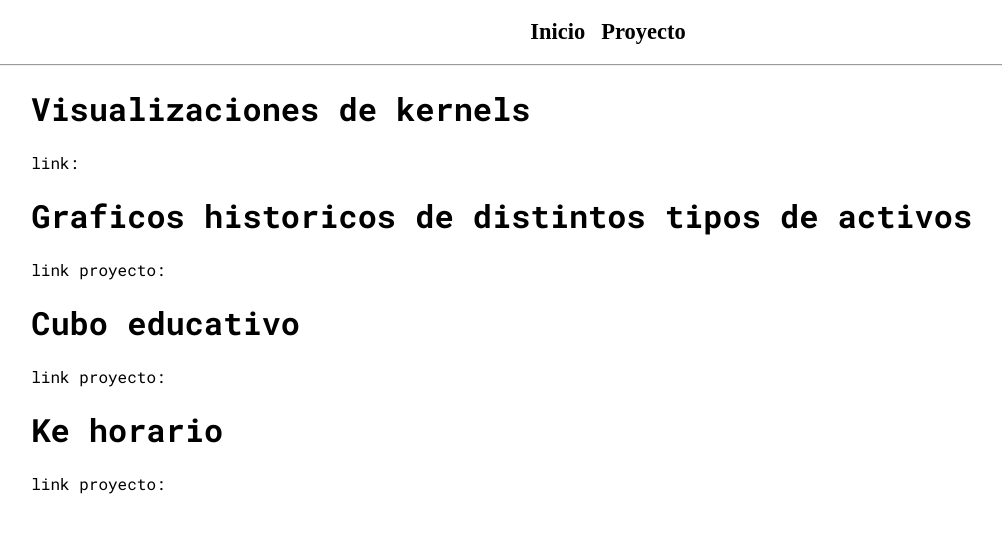
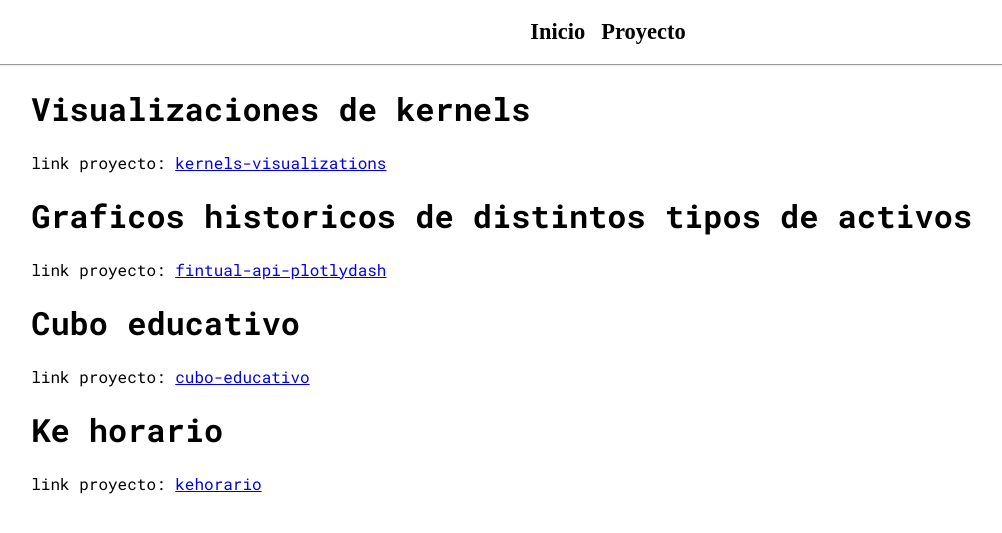
Before and after one commit to joigmz/joseizam, a Django app: template resume/templates/proyecto.html in a window 1280 px wide. Shown: the top 533 px of the page, without its empty margins (40-1042 px from the left). Run offline with Django 3.2, Linux system fonts and the light colour scheme; the template is opened without the code that fills it, so the values that code supplies are empty.

Commit message:
fix links

```diff
--- a/resume/templates/proyecto.html
+++ b/resume/templates/proyecto.html
@@ -4,19 +4,19 @@
 {% block content %}
     <h1>Visualizaciones de kernels</h1>
     <p>
-        link: <a href="https://kernels-visualizations.herokuapp.com/"></a>
+        link proyecto: <a href="https://kernels-visualizations.herokuapp.com/">kernels-visualizations</a>
     </p>
     <h1>Graficos historicos de distintos tipos de activos</h1>
     <p>
-        link proyecto: <a href="https://fintual-api-plotlydash.herokuapp.com/"></a>
+        link proyecto: <a href="https://fintual-api-plotlydash.herokuapp.com/">fintual-api-plotlydash</a>
     </p>
     <h1>Cubo educativo</h1>
     <p>
-        link proyecto: <a href="https://cubo-educativo.herokuapp.com/"></a>
+        link proyecto: <a href="https://cubo-educativo.herokuapp.com/">cubo-educativo</a>
     </p>
     <h1>Ke horario</h1>
     <p>
-        link proyecto: <a href="https://kehorario.herokuapp.com/"></a>
+        link proyecto: <a href="https://kehorario.herokuapp.com/">kehorario</a>
     </p>
 
     </ol>
```
